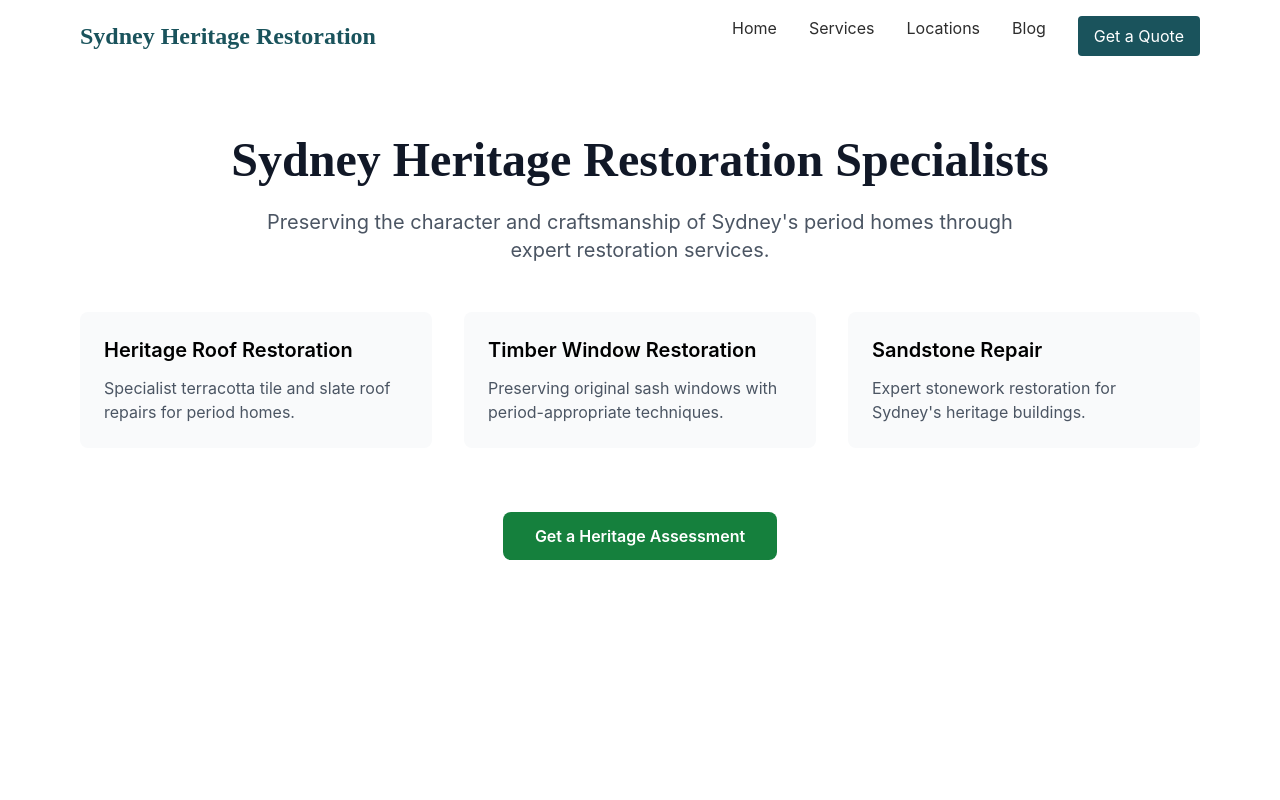
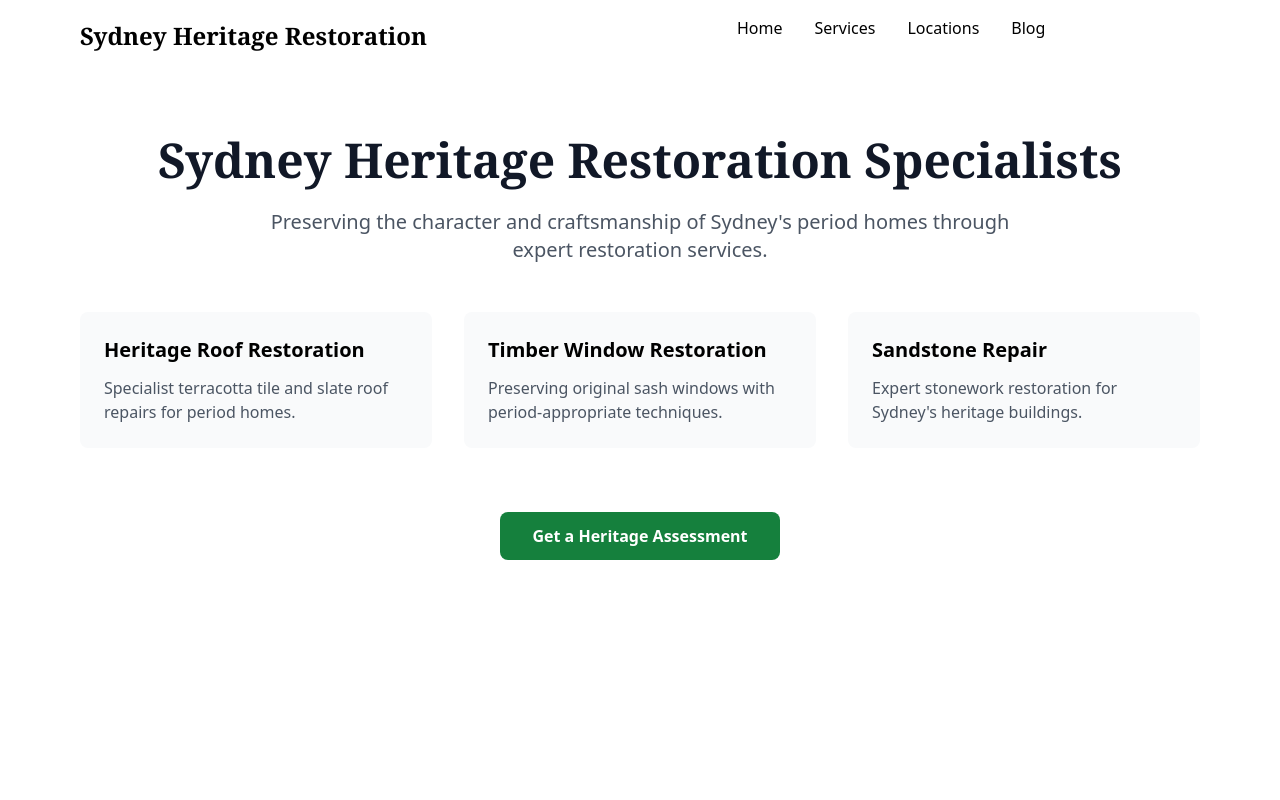
Before and after one commit to themutherfvcker/heritage-restorations-sydney, a Next.js app: page / in a window 1280 px wide. Shown: the top 800 px of the page. Built offline with nearby package versions, Linux system fonts and the light colour scheme.

Commit message:
Update tailwind.config.js

```diff
--- a/tailwind.config.js
+++ b/tailwind.config.js
@@ -1,26 +1,11 @@
-// tailwind.config.js
-// This file configures Tailwind CSS for the project.
-// It defines custom colors, fonts, and enables the typography plugin.
-
+/** @type {import('tailwindcss').Config} */
 module.exports = {
   content: [
-    './pages/**/*.{js,ts,jsx,tsx,mdx}',
-    './components/**/*.{js,ts,jsx,tsx,mdx}',
-    './content/**/*.{js,ts,jsx,tsx,mdx}',
+    "./pages/**/*.{js,ts,jsx,tsx,mdx}",
+    "./components/**/*.{js,ts,jsx,tsx,mdx}",
   ],
   theme: {
-    extend: {
-      colors: {
-        'forest-green': '#1a535c',
-        'charcoal': '#2d2d2d',
-      },
-      fontFamily: {
-        serif: ['Playfair Display', 'serif'],
-        sans: ['Inter', 'sans-serif'],
-      },
-    },
+    extend: {},
   },
-  plugins: [
-    require('@tailwindcss/typography'),
-  ],
+  plugins: [],
 }
```
